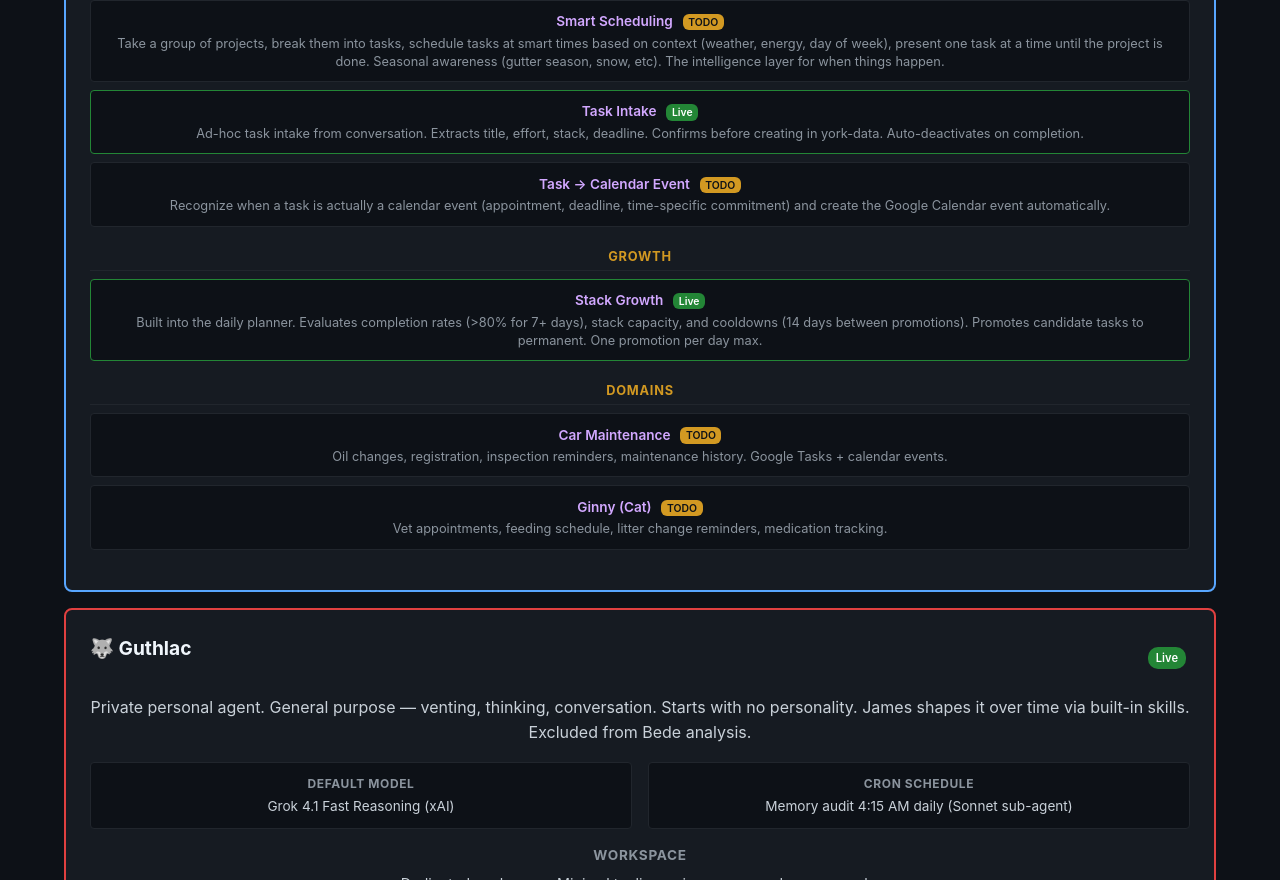
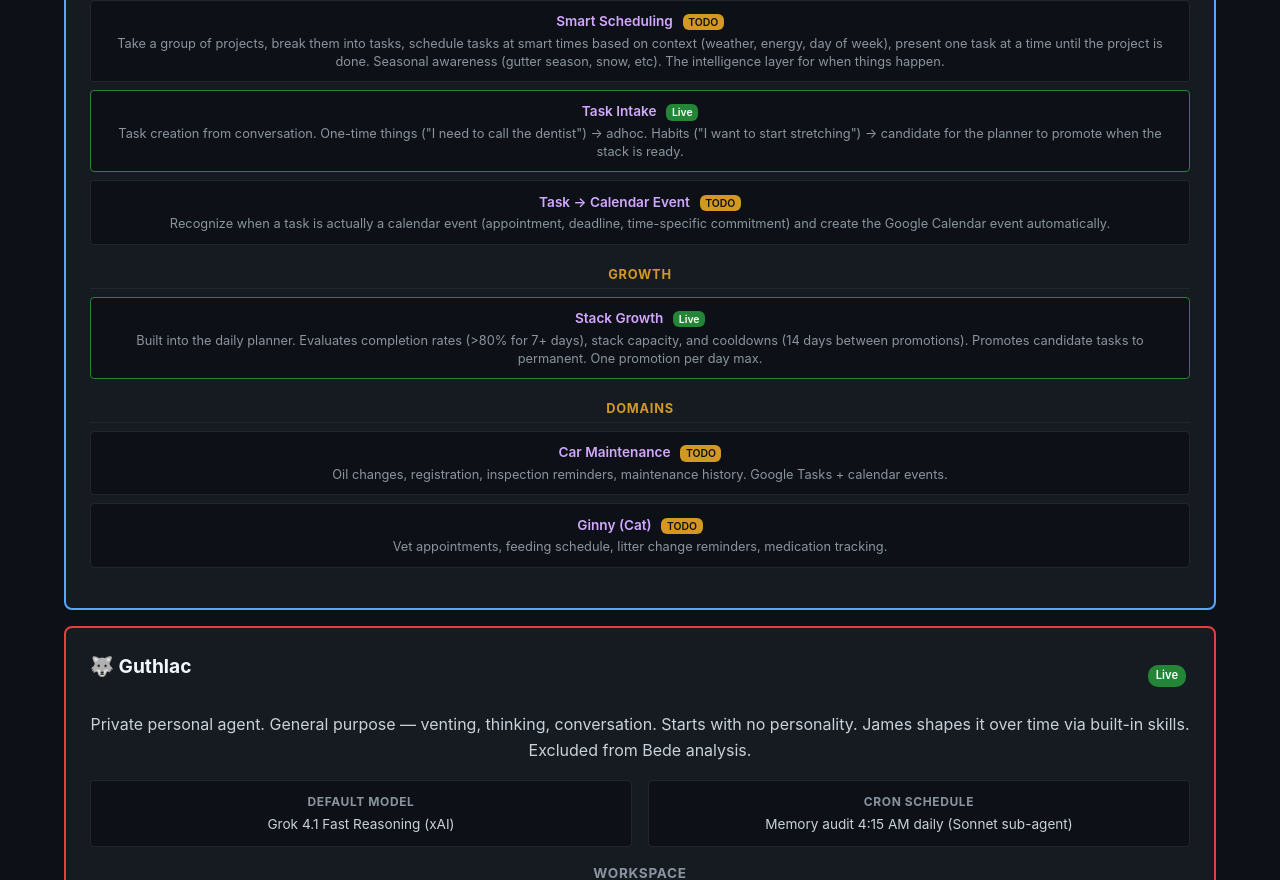
Before and after one commit to yorkbot/openclaw-architecture, a Vue app: page / in a window 1280 px wide. Shown: the part 11120-12000 px from the top of the page. Built offline with nearby package versions, Linux system fonts and the light colour scheme.

Commit message:
Architecture: task-intake handles adhoc + candidate types

```diff
--- a/src/views/AgentDetail.vue
+++ b/src/views/AgentDetail.vue
@@ -569,7 +569,7 @@ const liveAgents = [
         name: 'Schedule',
         skills: [
           { name: 'Smart Scheduling', desc: 'Take a group of projects, break them into tasks, schedule tasks at smart times based on context (weather, energy, day of week), present one task at a time until the project is done. Seasonal awareness (gutter season, snow, etc). The intelligence layer for when things happen.', todo: true },
-          { name: 'Task Intake', desc: 'Ad-hoc task intake from conversation. Extracts title, effort, stack, deadline. Confirms before creating in york-data. Auto-deactivates on completion.', live: true },
+          { name: 'Task Intake', desc: 'Task creation from conversation. One-time things ("I need to call the dentist") → adhoc. Habits ("I want to start stretching") → candidate for the planner to promote when the stack is ready.', live: true },
           { name: 'Task → Calendar Event', desc: 'Recognize when a task is actually a calendar event (appointment, deadline, time-specific commitment) and create the Google Calendar event automatically.', todo: true },
         ],
       },
```
